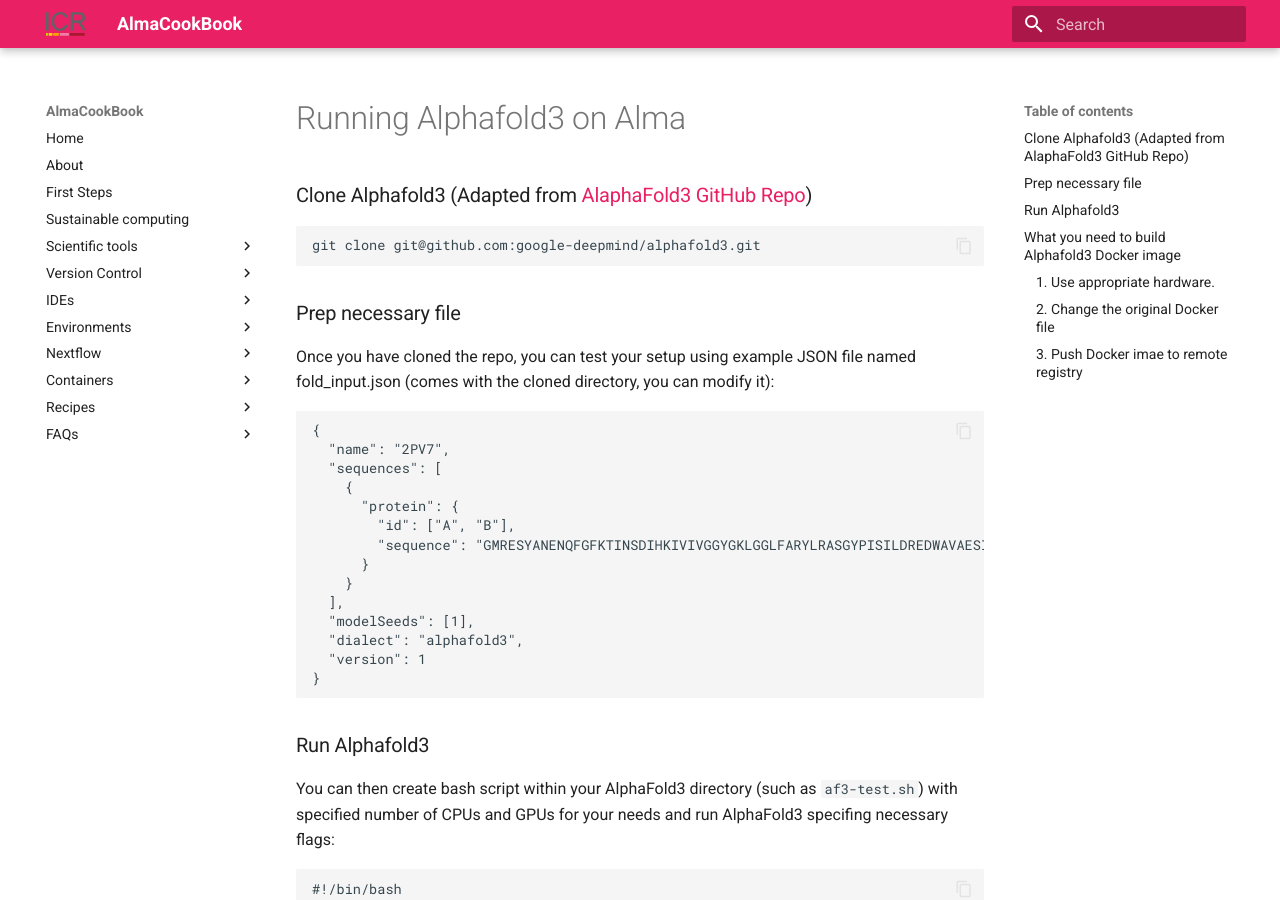
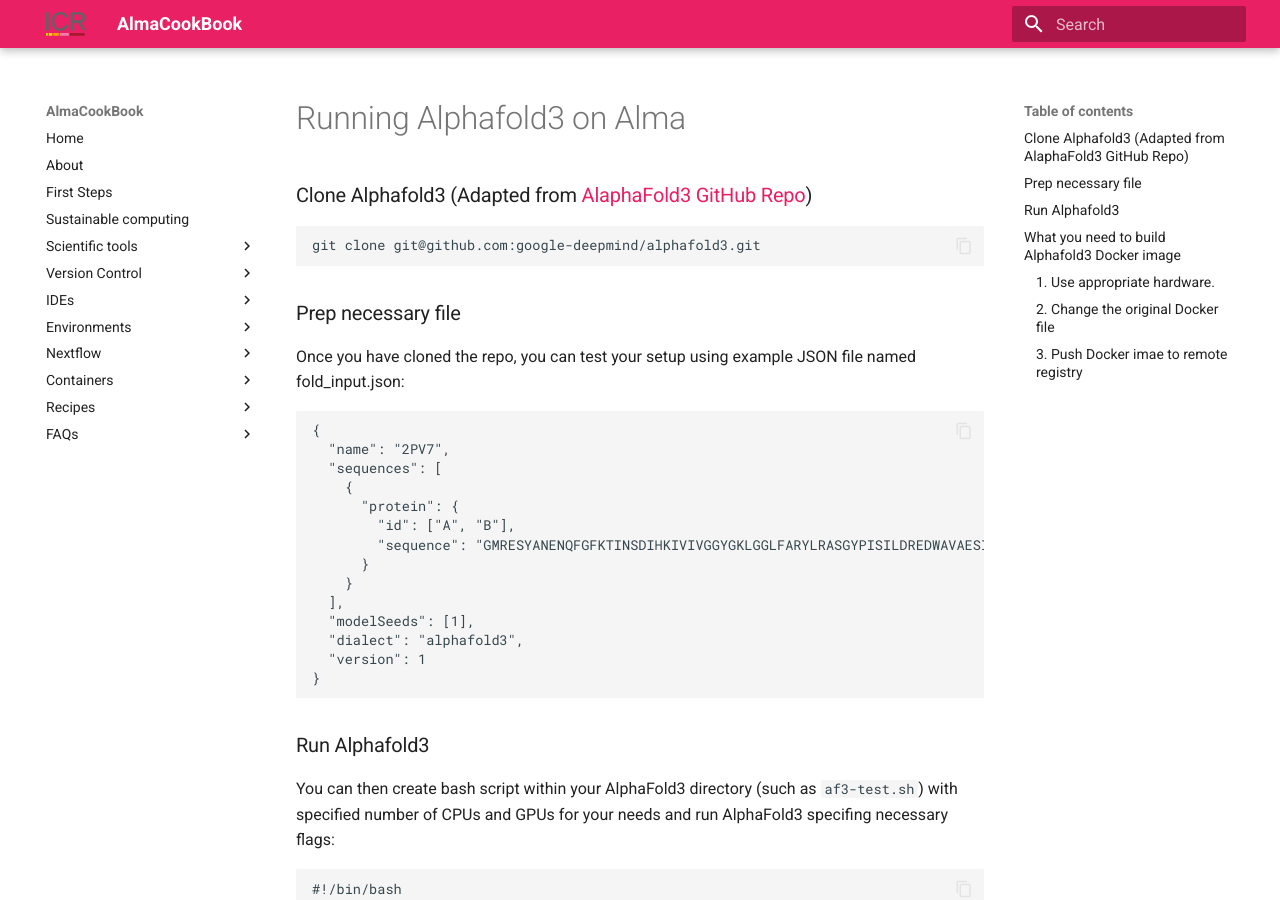
Before and after one commit to AlmaCookBook/AlmaCookBook.github.io, an MkDocs documentation site: the page built from docs/recipes/alphafold3.md, in a window 1280 px wide and 900 px high. Built offline with MkDocs 1.6.1 and Material for MkDocs 9.7.7, drawn with Linux system fonts in a browser that asks for light colours.

Commit message:
removed wrong information

````diff
--- a/docs/recipes/alphafold3.md
+++ b/docs/recipes/alphafold3.md
@@ -7,7 +7,7 @@
 ```
 
 ### Prep necessary file
-Once you have cloned the repo, you can test your setup using example JSON file named fold_input.json (comes with the cloned directory, you can modify it):
+Once you have cloned the repo, you can test your setup using example JSON file named fold_input.json:
 
 ```
 {
````
